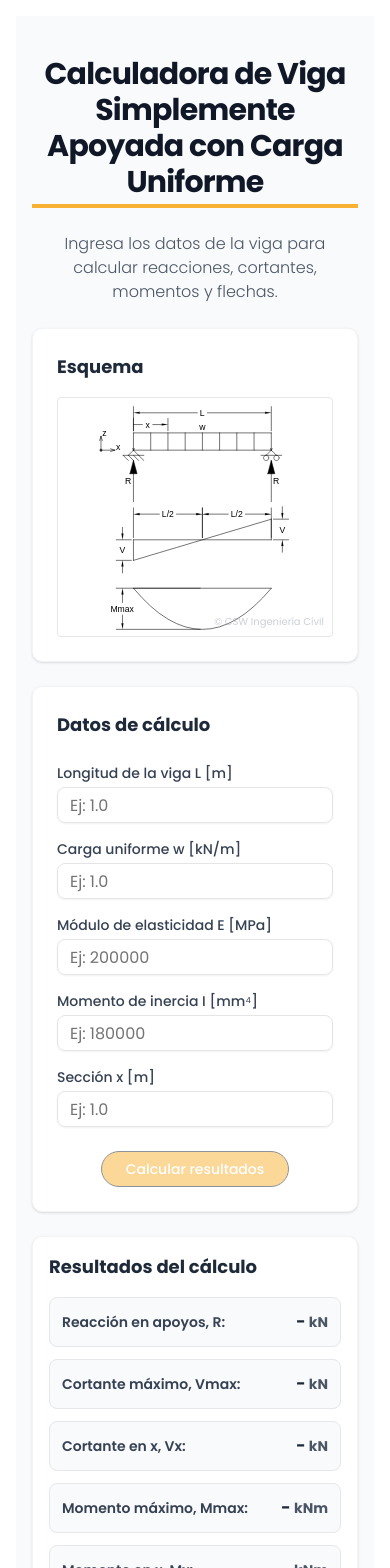
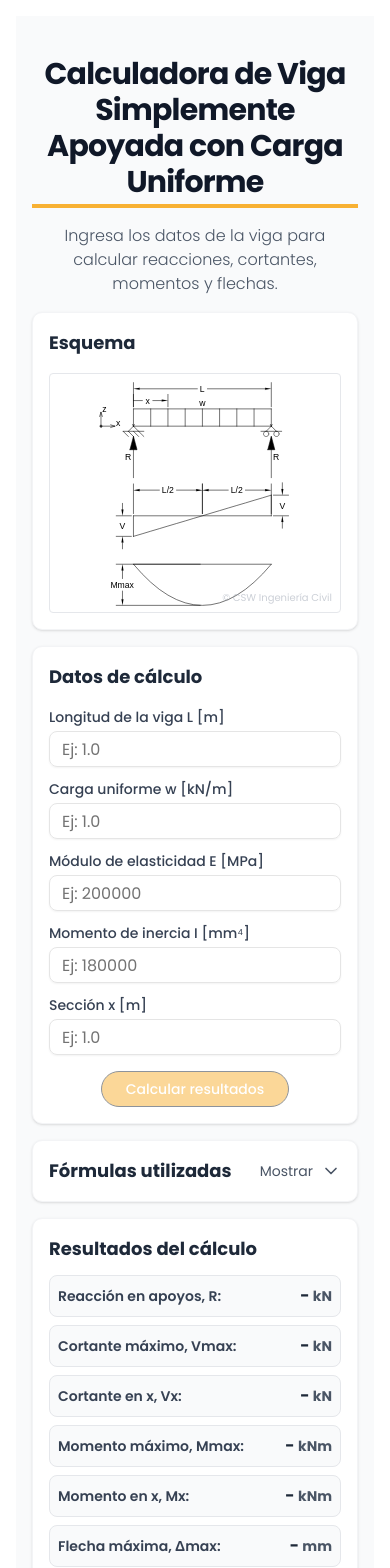
Before and after one commit to Gauss137/viga-simplemente-apoyada-carga-uniforme, a Next.js app: page /flexion in a window 390 px wide. Shown: the top 1568 px of the page. Built offline with nearby package versions, Linux system fonts and the light colour scheme.

Commit message:
Add collapsible LaTeX formulas section and compact mobile design - KaTeX integration

```diff
--- a/components/viga_simplementeapoyada_cargauniforme.tsx
+++ b/components/viga_simplementeapoyada_cargauniforme.tsx
@@ -5,7 +5,9 @@ import { Input } from "@/components/ui/input";
 import { Button } from "@/components/ui/button";
 import { Label } from "@/components/ui/label";
 import Image from "next/image";
-import { Download } from "lucide-react";
+import { Download, ChevronDown, ChevronUp } from "lucide-react";
+import 'katex/dist/katex.min.css';
+import { InlineMath, BlockMath } from 'react-katex';
 
 export default function VigaSimplementeApoyadaCargaUniforme() {
   const [datos, setDatos] = useState({
@@ -27,6 +29,7 @@ export default function VigaSimplementeApoyadaCargaUniforme() {
   });
 
   const [calculado, setCalculado] = useState(false);
+  const [mostrarFormulas, setMostrarFormulas] = useState(false);
 
   // Determinar si hay datos válidos
   const hayDatos = [datos.x, datos.L, datos.w, datos.E, datos.I].every(v => v !== "" && !isNaN(Number(v)));
@@ -140,7 +143,7 @@ export default function VigaSimplementeApoyadaCargaUniforme() {
   };
 
   return (
-    <div className="max-w-3xl mx-auto px-4 md:px-0 space-y-6 md:space-y-8">
+    <div className="max-w-3xl mx-auto px-4 md:px-0 space-y-4 md:space-y-8">
       {/* Encabezado principal */}
       <div className="w-full flex justify-center">
         <h1 className="text-3xl font-bold tracking-tight text-gray-900 border-b-4 border-[#f8b133] w-fit pb-1 text-center">
@@ -152,7 +155,7 @@ export default function VigaSimplementeApoyadaCargaUniforme() {
       </p>
 
       {/* Esquema gráfico */}
-      <div className="bg-white p-6 rounded-lg shadow-sm border border-gray-100">
+      <div className="bg-white p-4 md:p-6 rounded-lg shadow-sm border border-gray-100">
         <h2 className="text-lg font-bold text-gray-800 mb-4">Esquema</h2>
         <div className="w-full flex justify-center items-center h-60 md:h-80 border border-gray-200 rounded bg-white text-gray-500 relative overflow-hidden">
           <div
@@ -197,9 +200,9 @@ export default function VigaSimplementeApoyadaCargaUniforme() {
       </div>
 
       {/* Bloque de Inputs */}
-      <div className="bg-white p-6 rounded-lg shadow-sm border border-gray-100">
-        <h2 className="text-lg font-bold text-gray-800 mb-6">Datos de cálculo</h2>
-        <div className="grid grid-cols-1 md:grid-cols-2 gap-4">
+      <div className="bg-white p-4 md:p-6 rounded-lg shadow-sm border border-gray-100">
+        <h2 className="text-lg font-bold text-gray-800 mb-4 md:mb-6">Datos de cálculo</h2>
+        <div className="grid grid-cols-1 md:grid-cols-2 gap-3 md:gap-4">
           <div>
             <Label className="text-sm text-gray-700 font-medium">Longitud de la viga L [m]</Label>
             <Input
@@ -268,7 +271,7 @@ export default function VigaSimplementeApoyadaCargaUniforme() {
         </div>
 
         {/* Botón de calcular */}
-        <div className="flex justify-center mt-6">
+        <div className="flex justify-center mt-4 md:mt-6">
           <Button
             onClick={calcular}
             disabled={!hayDatos}
@@ -279,57 +282,142 @@ export default function VigaSimplementeApoyadaCargaUniforme() {
         </div>
       </div>
 
+      {/* Fórmulas utilizadas */}
+      <div className="bg-white rounded-lg shadow-sm border border-gray-100">
+        {/* Header con botón toggle */}
+        <button
+          onClick={() => setMostrarFormulas(!mostrarFormulas)}
+          className="w-full p-4 md:p-6 flex items-center justify-between hover:bg-gray-50 transition-colors duration-200 rounded-lg"
+        >
+          <h2 className="text-lg font-bold text-gray-800">Fórmulas utilizadas</h2>
+          <div className="flex items-center text-gray-600">
+            <span className="text-sm mr-2">
+              {mostrarFormulas ? 'Ocultar' : 'Mostrar'}
+            </span>
+            {mostrarFormulas ? (
+              <ChevronUp size={20} />
+            ) : (
+              <ChevronDown size={20} />
+            )}
+          </div>
+        </button>
+
+        {/* Contenido colapsible */}
+        {mostrarFormulas && (
+          <div className="px-4 pb-4 md:px-6 md:pb-6 border-t border-gray-100">
+            <div className="space-y-4 text-sm pt-4">
+              {/* Fuerzas */}
+              <div>
+                <h3 className="font-semibold text-gray-700 mb-2">Reacciones y fuerzas cortantes:</h3>
+                <div className="bg-gray-50 p-3 rounded border space-y-2">
+                  <div className="flex items-center justify-between">
+                    <span>Reacción en apoyos:</span>
+                    <BlockMath math="R = \frac{wL}{2}" />
+                  </div>
+                  <div className="flex items-center justify-between">
+                    <span>Cortante máximo:</span>
+                    <BlockMath math="V_{max} = \frac{wL}{2} = R" />
+                  </div>
+                  <div className="flex items-center justify-between">
+                    <span>Cortante en sección x:</span>
+                    <BlockMath math="V_x = w\left(\frac{L}{2} - x\right)" />
+                  </div>
+                </div>
+              </div>
+
+              {/* Momentos */}
+              <div>
+                <h3 className="font-semibold text-gray-700 mb-2">Momentos flectores:</h3>
+                <div className="bg-gray-50 p-3 rounded border space-y-2">
+                  <div className="flex items-center justify-between">
+                    <span>Momento máximo:</span>
+                    <BlockMath math="M_{max} = \frac{wL^2}{8}" />
+                  </div>
+                  <div className="flex items-center justify-between">
+                    <span>Momento en sección x:</span>
+                    <BlockMath math="M_x = \frac{wx(L-x)}{2}" />
+                  </div>
+                </div>
+              </div>
+
+              {/* Deflexiones */}
+              <div>
+                <h3 className="font-semibold text-gray-700 mb-2">Deflexiones:</h3>
+                <div className="bg-gray-50 p-3 rounded border space-y-2">
+                  <div className="flex items-center justify-between">
+                    <span>Flecha máxima:</span>
+                    <BlockMath math="\Delta_{max} = \frac{5wL^4}{384EI}" />
+                  </div>
+                  <div className="flex items-center justify-between">
+                    <span>Flecha en sección x:</span>
+                    <BlockMath math="\Delta_x = \frac{wx^2(L^3-2Lx^2+x^3)}{24EI}" />
+                  </div>
+                </div>
+              </div>
+
+              {/* Nota */}
+              <div className="mt-4 p-3 bg-blue-50 border border-blue-200 rounded">
+                <p className="text-xs text-blue-800">
+                  <strong>Donde:</strong> w = carga uniforme [kN/m], L = longitud [m], x = distancia desde apoyo izquierdo [m],
+                  E = módulo de elasticidad [MPa], I = momento de inercia [mm⁴]
+                </p>
+              </div>
+            </div>
+          </div>
+        )}
+      </div>
+
       {/* Resultados SIEMPRE visibles */}
       <div className="bg-white p-4 md:p-6 rounded-lg shadow-sm border border-gray-100">
-        <h2 className="text-lg font-bold text-gray-800 mb-4">Resultados del cálculo</h2>
+        <h2 className="text-lg font-bold text-gray-800 mb-3 md:mb-4">Resultados del cálculo</h2>
 
                 {/* Diseño responsive: grid en desktop, stack en móvil */}
-        <div className="grid grid-cols-1 md:grid-cols-2 gap-3 md:gap-4">
+        <div className="grid grid-cols-1 md:grid-cols-2 gap-2 md:gap-4">
 
           {/* Cada resultado como una tarjeta */}
-                     <div className="bg-gray-50 border border-gray-200 rounded-md p-3 md:p-4">
+          <div className="bg-gray-50 border border-gray-200 rounded-md p-2 md:p-4">
             <div className="flex justify-between items-center">
               <span className="font-semibold text-gray-700 text-sm md:text-base">Reacción en apoyos, R:</span>
               <span className="font-bold text-gray-800 text-base md:text-lg">{resultados.R} <span className="text-sm text-gray-600">kN</span></span>
             </div>
           </div>
 
-           <div className="bg-gray-50 border border-gray-200 rounded-md p-3 md:p-4">
+          <div className="bg-gray-50 border border-gray-200 rounded-md p-2 md:p-4">
             <div className="flex justify-between items-center">
               <span className="font-semibold text-gray-700 text-sm md:text-base">Cortante máximo, Vmax:</span>
               <span className="font-bold text-gray-800 text-base md:text-lg">{resultados.Vmax} <span className="text-sm text-gray-600">kN</span></span>
             </div>
           </div>
 
-           <div className="bg-gray-50 border border-gray-200 rounded-md p-3 md:p-4">
+          <div className="bg-gray-50 border border-gray-200 rounded-md p-2 md:p-4">
             <div className="flex justify-between items-center">
               <span className="font-semibold text-gray-700 text-sm md:text-base">Cortante en x, Vx:</span>
               <span className="font-bold text-gray-800 text-base md:text-lg">{resultados.Vx} <span className="text-sm text-gray-600">kN</span></span>
             </div>
           </div>
 
-           <div className="bg-gray-50 border border-gray-200 rounded-md p-3 md:p-4">
+          <div className="bg-gray-50 border border-gray-200 rounded-md p-2 md:p-4">
             <div className="flex justify-between items-center">
               <span className="font-semibold text-gray-700 text-sm md:text-base">Momento máximo, Mmax:</span>
               <span className="font-bold text-gray-800 text-base md:text-lg">{resultados.Mmax} <span className="text-sm text-gray-600">kNm</span></span>
             </div>
           </div>
 
-           <div className="bg-gray-50 border border-gray-200 rounded-md p-3 md:p-4">
+          <div className="bg-gray-50 border border-gray-200 rounded-md p-2 md:p-4">
             <div className="flex justify-between items-center">
               <span className="font-semibold text-gray-700 text-sm md:text-base">Momento en x, Mx:</span>
               <span className="font-bold text-gray-800 text-base md:text-lg">{resultados.Mx} <span className="text-sm text-gray-600">kNm</span></span>
             </div>
           </div>
 
-           <div className="bg-gray-50 border border-gray-200 rounded-md p-3 md:p-4">
+          <div className="bg-gray-50 border border-gray-200 rounded-md p-2 md:p-4">
             <div className="flex justify-between items-center">
               <span className="font-semibold text-gray-700 text-sm md:text-base">Flecha máxima, Δmax:</span>
               <span className="font-bold text-gray-800 text-base md:text-lg">{resultados.Dmax} <span className="text-sm text-gray-600">mm</span></span>
             </div>
           </div>
 
-           <div className="bg-gray-50 border border-gray-200 rounded-md p-3 md:p-4">
+          <div className="bg-gray-50 border border-gray-200 rounded-md p-2 md:p-4">
             <div className="flex justify-between items-center">
               <span className="font-semibold text-gray-700 text-sm md:text-base">Flecha en x, Δx:</span>
               <span className="font-bold text-gray-800 text-base md:text-lg">{resultados.Dx} <span className="text-sm text-gray-600">mm</span></span>
@@ -340,7 +428,7 @@ export default function VigaSimplementeApoyadaCargaUniforme() {
 
         {/* Botón de descarga CSV */}
         {calculado && (
-          <div className="mt-4 flex justify-center">
+          <div className="mt-3 md:mt-4 flex justify-center">
             <Button
               onClick={descargarCSV}
               className="bg-[#f8b133] text-white px-3 py-1 rounded-full text-xs border border-gray-800 hover:bg-[#e6a030] transition flex items-center gap-2"
--- a/package.json
+++ b/package.json
@@ -14,10 +14,12 @@
     "@radix-ui/react-slot": "^1.2.3",
     "class-variance-authority": "^0.7.1",
     "clsx": "^2.1.1",
+    "katex": "^0.16.22",
     "lucide-react": "^0.525.0",
     "next": "15.4.1",
     "react": "19.1.0",
     "react-dom": "19.1.0",
+    "react-katex": "^3.1.0",
     "tailwind-merge": "^3.3.1"
   },
   "devDependencies": {
@@ -26,6 +28,7 @@
     "@types/node": "^20",
     "@types/react": "^19",
     "@types/react-dom": "^19",
+    "@types/react-katex": "^3.0.4",
     "eslint": "^9",
     "eslint-config-next": "15.4.1",
     "tailwindcss": "^4",
```
Also changed, not shown: 1 other file (tests, documents, lock files or other folders). Lines whose indentation alone changed are shown as unchanged.
